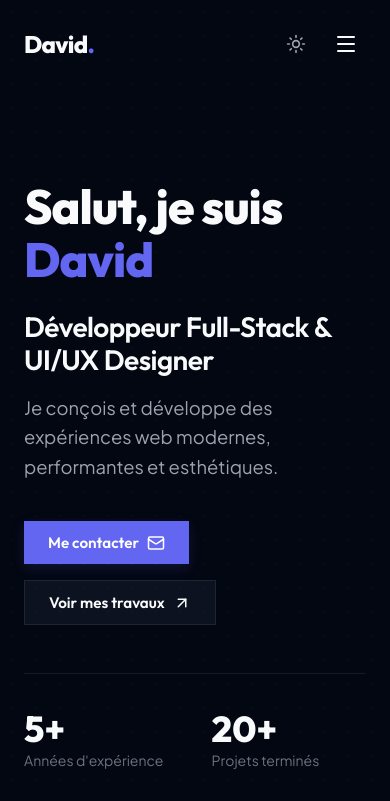
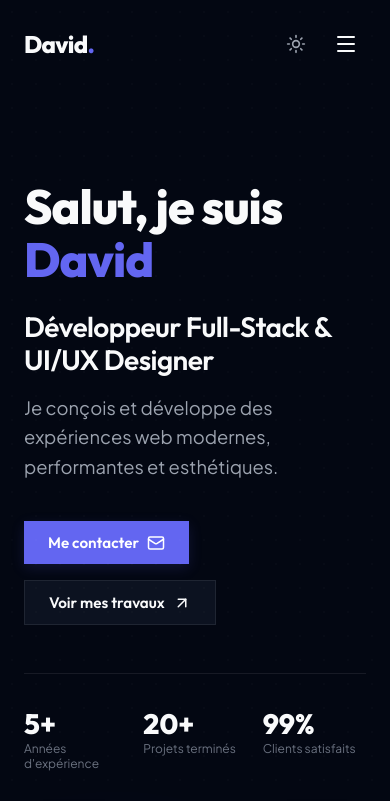
Before and after one commit to davidfirstassoue/portfolio-officiel, a Next.js app: page / in a window 390 px wide. Shown: the top 801 px of the page. Built offline with nearby package versions, Linux system fonts and the light colour scheme.

Commit message:
Fix: Align stats on a single row in mobile view

```diff
--- a/src/app/globals.css
+++ b/src/app/globals.css
@@ -552,9 +552,9 @@ a {
 }
 
 .hero-stats {
-  display: flex;
-  flex-wrap: wrap;
-  gap: 24px 48px;
+  display: grid;
+  grid-template-columns: repeat(3, 1fr);
+  gap: 16px;
   border-top: 1px solid var(--border-color);
   padding-top: 32px;
   width: 100%;
@@ -567,14 +567,23 @@ a {
 
 .stat-num {
   font-family: var(--font-heading);
-  font-size: 2.25rem;
+  font-size: 1.75rem;
   font-weight: 800;
   color: var(--text-primary);
 }
 
 .stat-label {
-  font-size: 0.875rem;
+  font-size: 0.75rem;
   color: var(--text-muted);
+}
+
+@media (min-width: 640px) {
+  .stat-num {
+    font-size: 2.25rem;
+  }
+  .stat-label {
+    font-size: 0.875rem;
+  }
 }
 
 /* Avatar / Hero Card Visual */
```
